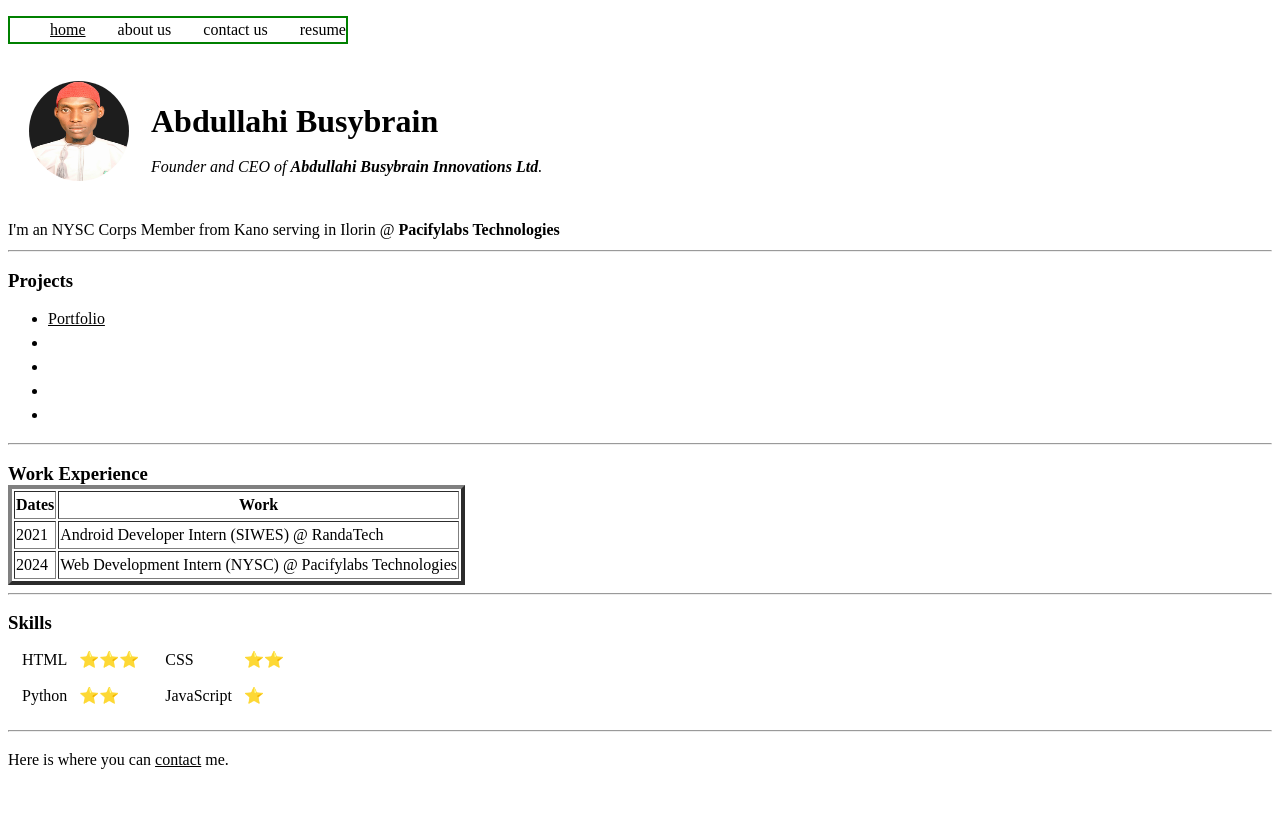
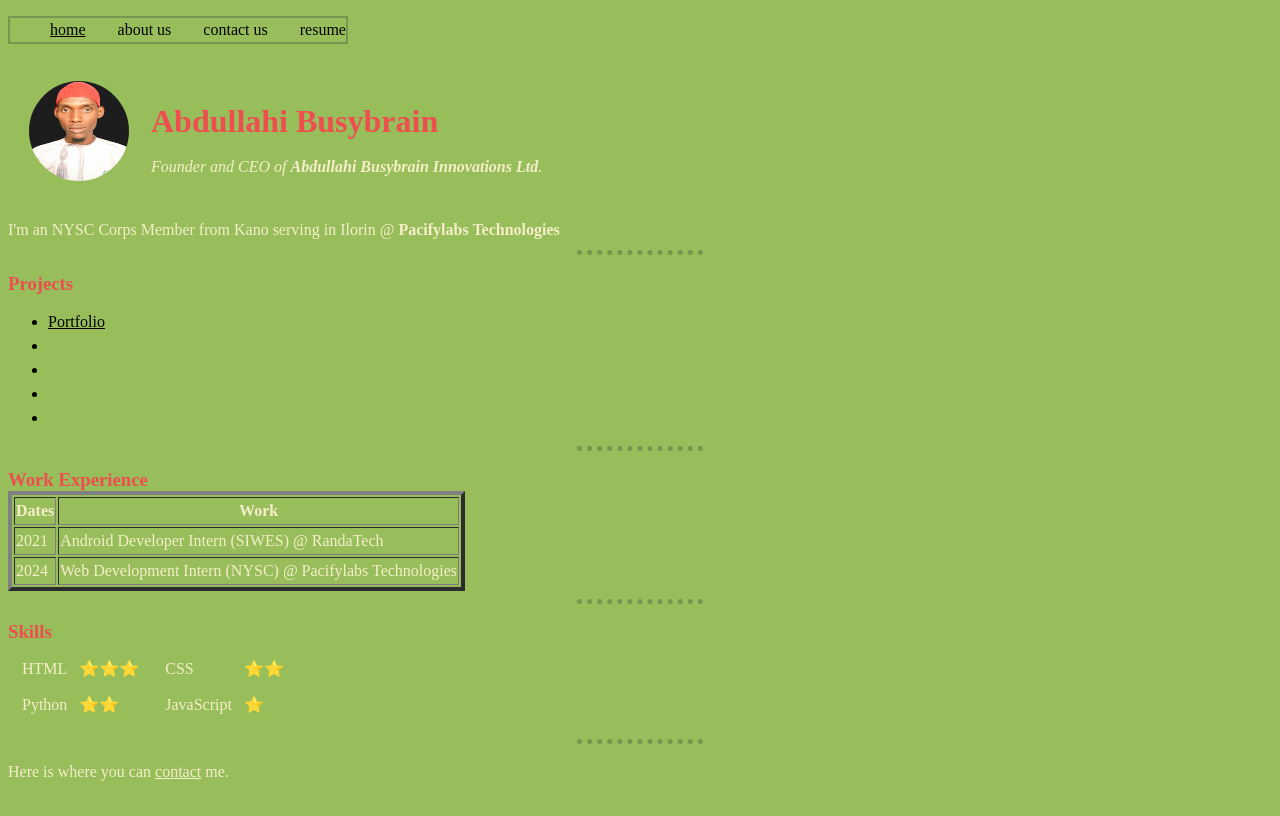
Before and after one commit to abdul-busybrain/portfolio-day-21-to-30, a plain HTML site: page index.html in a window 1280 px wide. Drawn offline with Linux system fonts and the light colour scheme.

Commit message:
day 22 of #30DaysOfCode

```diff
--- a/css/style.css
+++ b/css/style.css
@@ -1,8 +1,31 @@
+body {
+  background-color: #97be5a;
+}
+
+h1,
+h3 {
+  color: #ee4e4e;
+}
+
+p,
+td,
+th {
+  color: #f6eec9;
+}
+
 nav ul {
   display: flex;
   gap: 2rem;
-  border: 2px solid green;
+  border: 2px solid #799351;
   width: fit-content;
   list-style-type: none;
   align-content: center;
 }
+
+hr {
+  border: none;
+  width: 10%;
+  border-top-style: dotted;
+  border-color: #799351;
+  border-width: 5px;
+}
```
